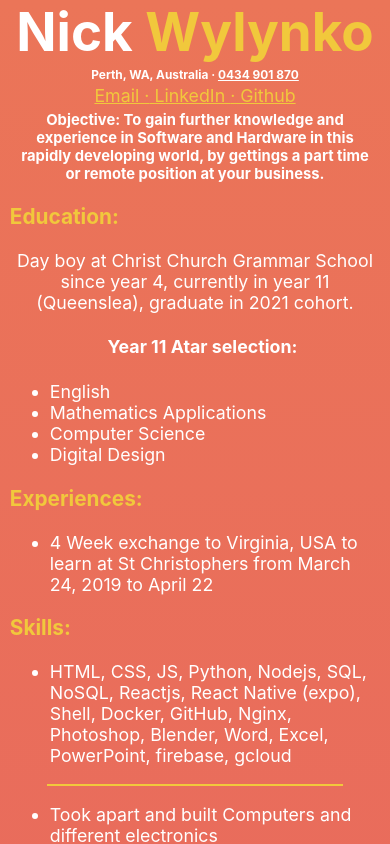
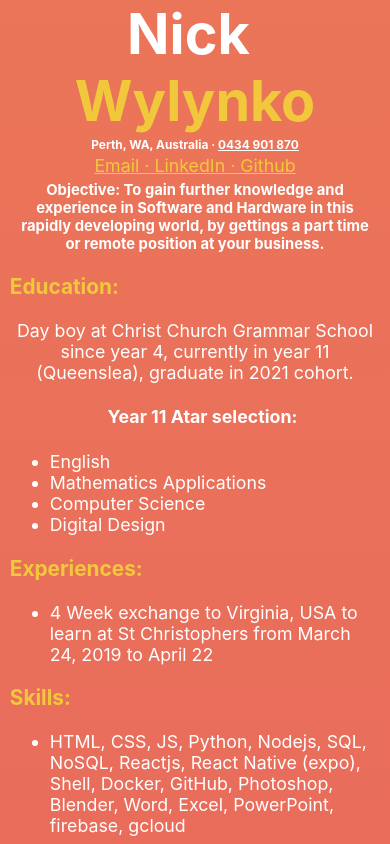
Before and after one commit to NWylynko/nick.wylynko.com, a React (Create React App) app: page / in a window 390 px wide. Shown: the top 844 px of the page. Built offline with nearby package versions, Linux system fonts and the light colour scheme.

Commit message:
move width calc to css

```diff
--- a/src/App.js
+++ b/src/App.js
@@ -8,7 +8,6 @@ export default function App() {
   const [width, set_width] = useState(window.innerWidth)
   const [height, set_height] = useState(window.innerHeight)
 
-  const [displayWidth, set_displayWidth] = useState(0);
   const [TextSize, set_TextSize] = useState(50)
   const [mobile, set_mobile] = useState(null)
   const [printing, set_printing] = useState(false)
@@ -18,10 +17,9 @@ export default function App() {
     window.addEventListener('resize', updateWindowDimensions);
 
     let mobile = height >= width
-    let displayWidth = mobile ? width * 0.95 : width * 0.7
+    let displayWidth = mobile ? width : width * 0.5
 
     set_mobile(mobile)
-    set_displayWidth(displayWidth)
     set_TextSize(printing ? 100 : displayWidth / 7)
 
     return function cleanup() {
@@ -66,7 +64,7 @@ export default function App() {
 
   return (
     <div className="App">
-      <div className="content" style={printing ? null : { width: displayWidth }}>
+      <div className="content">
 
         <div className="align" >
           <h1 className="align" style={{ margin: 0, fontSize: TextSize }}>Nick&nbsp;</h1>
@@ -98,7 +96,7 @@ export default function App() {
         <h3>Skills: </h3>
         <ul style={{ flexDirection: "row" }}>
           <li>HTML, CSS, JS, Python, Nodejs, SQL, NoSQL, Reactjs, React Native (expo),
-            Shell, Docker, GitHub, Nginx, Photoshop, Blender, Word, Excel,
+            Shell, Docker, GitHub, Photoshop, Blender, Word, Excel,
             PowerPoint, firebase, gcloud</li>
         </ul>
         <Hr printing={printing} />
--- a/src/index.css
+++ b/src/index.css
@@ -31,14 +31,22 @@ code {
 }
 
 .content {
-  width: '50%';
+  width: 50vw;
 }
 
-/* @media (min-width: 600px) {
+
+
+@media (max-width: 1024px) {
   .content {
-    width: '95%';
+    width: 75vw;
   }
-} */
+}
+
+@media (max-width: 600px) {
+  .content {
+    width: 95vw;
+  }
+}
 
 .wylynko {
   color: var(--main-txt-color);
```
